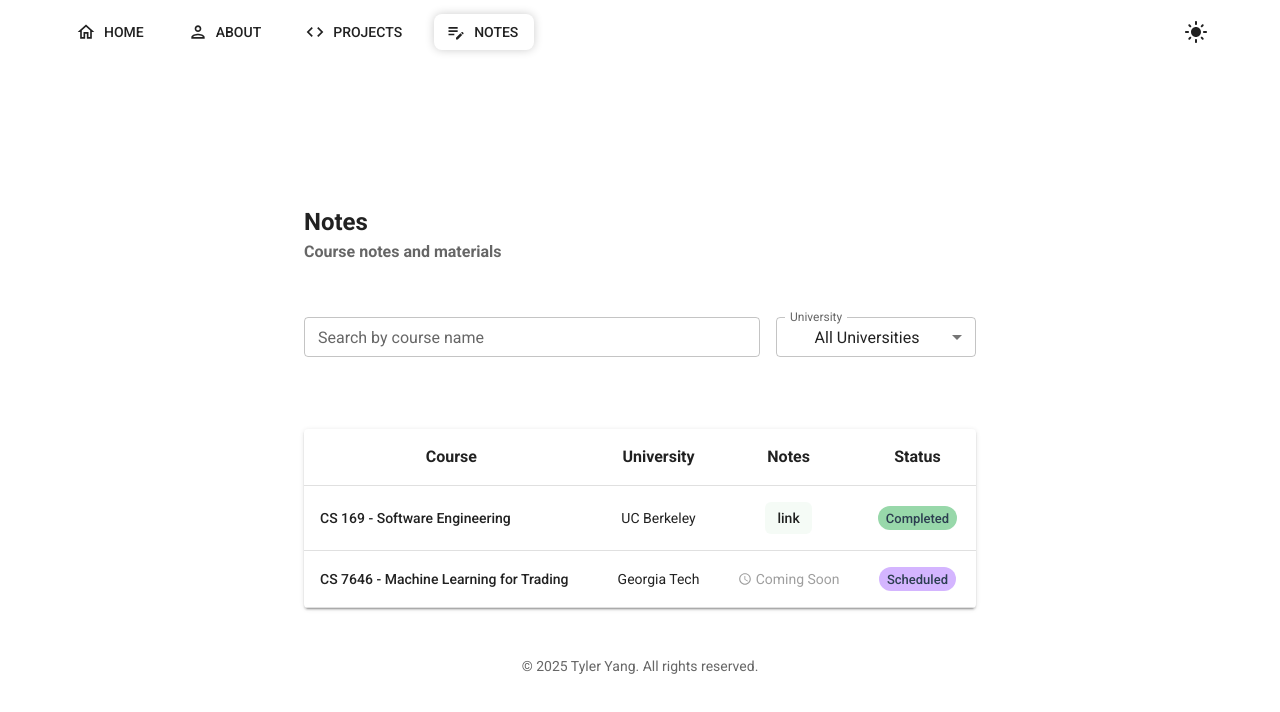
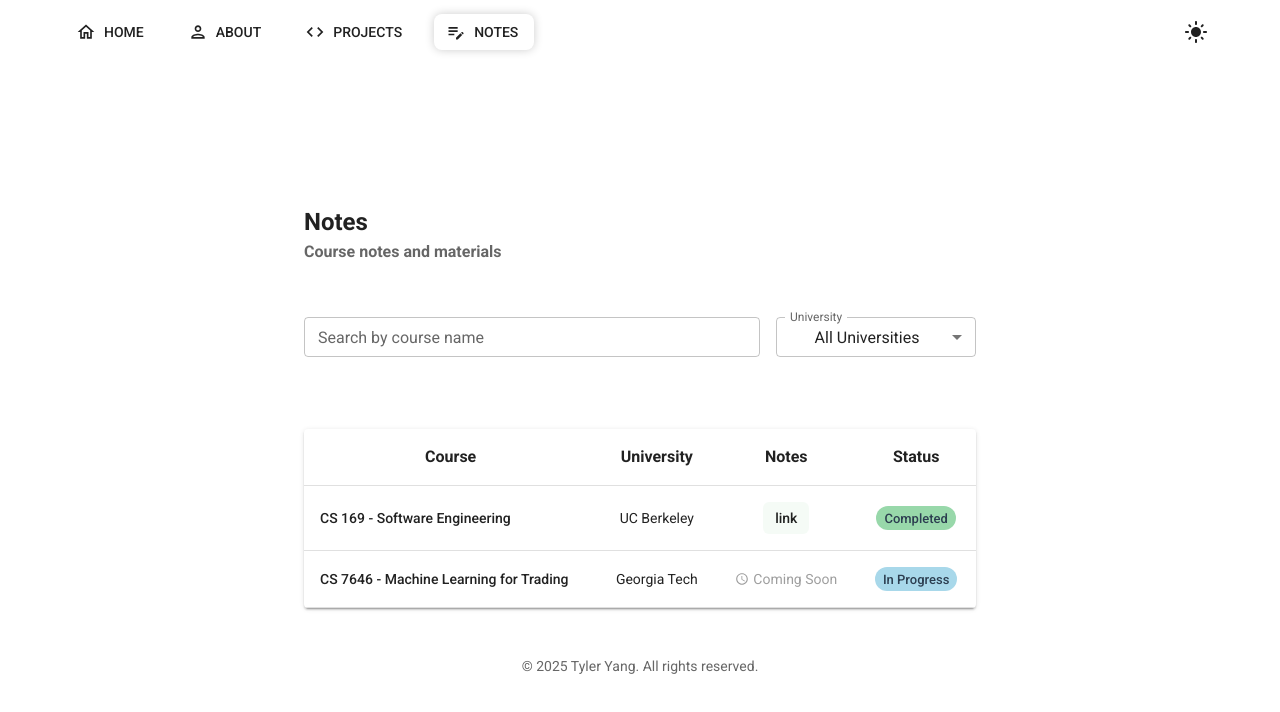
Before and after one commit to tylerhyang/websitev1, a React (Vite) app: page /notes in a window 1280 px wide. Shown: the top 712 px of the page. Built offline with nearby package versions, Linux system fonts and the light colour scheme.

Commit message:
[prog] move to inp

```diff
--- a/src/pages/Notes.tsx
+++ b/src/pages/Notes.tsx
@@ -26,7 +26,7 @@ const Notes: FC = () => {
       course: 'CS 7646 - Machine Learning for Trading',
       university: GEORGIA_TECH,
       url: '',
-      status: 'scheduled'
+      status: 'in-progress'
     }
   ];
 
```
